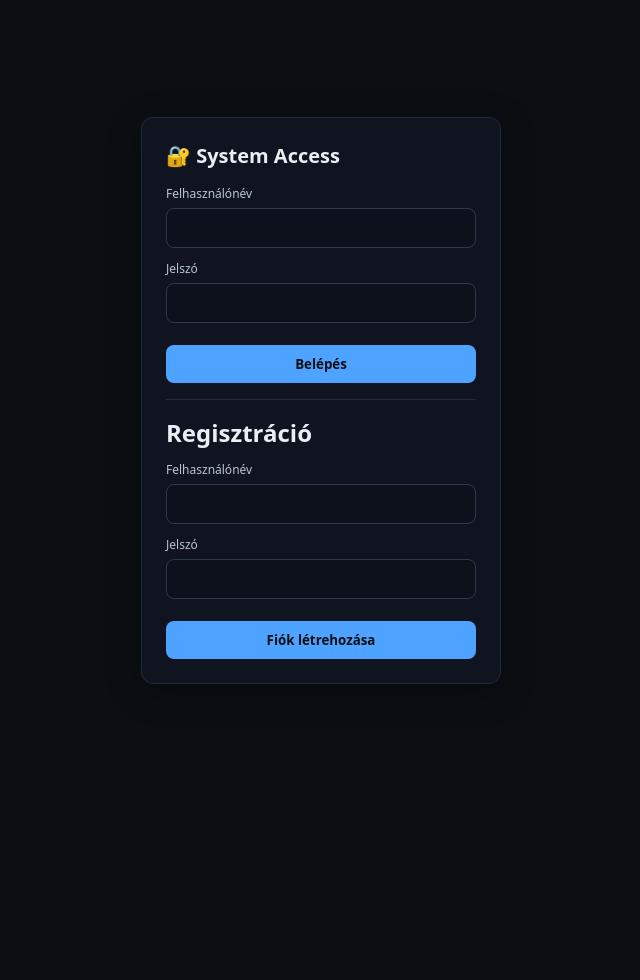
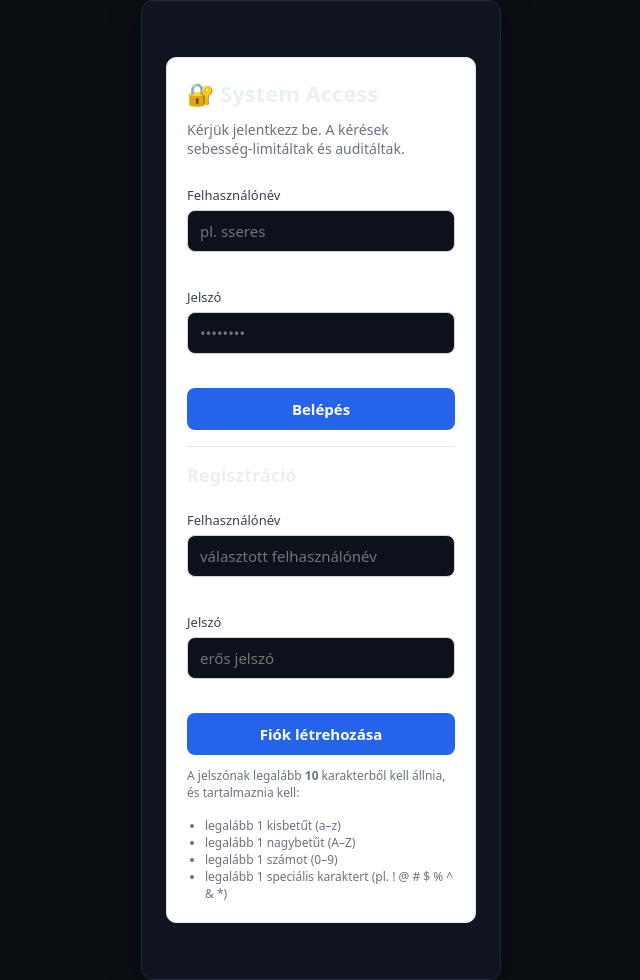
Before and after one commit to SandorSeres/secure_login, a Python web app: template api/app/templates/standard_login.html in a window 1280 px wide. Shown: the whole page, without its empty margins (319-959 px from the left). Before the commit the page ends 684 px from the top, so only its background shows below. Run offline with Jinja, Linux system fonts and the light colour scheme; the template is opened without the code that fills it, so the values that code supplies are empty.

Commit message:
Update standard_login.html

```diff
--- a/api/app/templates/standard_login.html
+++ b/api/app/templates/standard_login.html
@@ -1,37 +1,99 @@
 {% extends "base.html" %}
+
 {% block content %}
-<h1 class="title">🔐 System Access</h1>
+<style>
+  /* Visszafogott, base.html-re épülő stílusok */
+  .auth-card{
+    max-width: 560px; margin: 32px auto; padding: 20px;
+    border: 1px solid #e5e7eb; border-radius: 10px; background: #fff;
+  }
+  .auth-title{ margin: 0 0 12px; font-size: 22px; font-weight: 700; }
+  .sub{ margin: 4px 0 16px; color:#6b7280; font-size: 14px; }
+  form{ display: grid; gap: 12px; }
+  .field label{ display: block; font-size: 13px; color:#374151; margin-bottom: 6px; }
+  .field input{
+    width: 100%; padding: 10px 12px; font-size: 15px;
+    border: 1px solid #d1d5db; border-radius: 8px; outline: none;
+  }
+  .field input:focus{ border-color:#2563eb; box-shadow: 0 0 0 3px rgba(37,99,235,.15); }
+  .btn{
+    padding: 11px 14px; border: 0; border-radius: 8px; cursor: pointer;
+    background:#2563eb; color:#fff; font-weight: 700; font-size: 15px;
+  }
+  .btn:hover{ filter: brightness(1.05); }
+  .sep{ height:1px; background: #e5e7eb; margin: 16px 0; }
 
+  /* Flash üzenet (cookie-ból jön), automatikus elhalványítással */
+  .flash-msg{
+    background:#fef2f2; color:#b91c1c; border:1px solid #fecaca;
+    padding:10px; border-radius:8px; margin: 0 0 12px; font-size:14px; text-align:center;
+    opacity:1; transition: opacity .8s ease-out;
+  }
+  .flash-hide{ opacity:0; }
+
+  /* Jelszó tipp blokk margói a lista és a bekezdés között */
+  .hint{ color:#6b7280; font-size: 12px; }
+</style>
+
+<div class="auth-card" role="region" aria-labelledby="hdr">
+  <h1 id="hdr" class="auth-title">🔐 System Access</h1>
+  <p class="sub">Kérjük jelentkezz be. A kérések sebesség-limitáltak és auditáltak.</p>
+
+  {# Flash üzenet megjelenítése (main.py a "flash" sütiből tölti be "message"-be) #}
   {% if message %}
-<div class="msg">{{ message }}</div>
+    <div id="flash" class="flash-msg">{{ message }}</div>
   {% endif %}
 
-<form method="post" action="/auth/login">
+  <!-- BEJELENTKEZÉS -->
+  <form method="post" action="/auth/login" autocomplete="on">
     <input type="hidden" name="csrf_token" value="{{ csrf_token }}">
     <div class="field">
-    <label>Felhasználónév</label>
-    <input name="username" type="text" required autocomplete="username">
+      <label for="u">Felhasználónév</label>
+      <input id="u" name="username" type="text" required autocomplete="username" placeholder="pl. sseres">
     </div>
     <div class="field">
-    <label>Jelszó</label>
-    <input name="password" type="password" required autocomplete="current-password">
+      <label for="p">Jelszó</label>
+      <input id="p" name="password" type="password" required autocomplete="current-password" placeholder="••••••••">
     </div>
     <button class="btn" type="submit">Belépés</button>
   </form>
 
-<hr>
+  <div class="sep"></div>
 
-<h2>Regisztráció</h2>
-<form method="post" action="/auth/register">
+  <!-- REGISZTRÁCIÓ -->
+  <h2 class="auth-title" style="font-size:18px; margin-top:0;">Regisztráció</h2>
+  <form method="post" action="/auth/register" autocomplete="off">
     <input type="hidden" name="csrf_token" value="{{ csrf_token }}">
     <div class="field">
-    <label>Felhasználónév</label>
-    <input name="username" type="text" required autocomplete="username">
+      <label for="ru">Felhasználónév</label>
+      <input id="ru" name="username" type="text" required autocomplete="off" placeholder="választott felhasználónév">
     </div>
     <div class="field">
-    <label>Jelszó</label>
-    <input name="password" type="password" required autocomplete="new-password">
+      <label for="rp">Jelszó</label>
+      <input id="rp" name="password" type="password" required autocomplete="new-password" placeholder="erős jelszó">
     </div>
     <button class="btn" type="submit">Fiók létrehozása</button>
+
+    <!-- Jelszókövetelmények – összhangban a Pydantic validációval (>=10, kis/nagy/szám/spec) -->
+    <p class="hint" style="margin-bottom:0;">
+      A jelszónak legalább <strong>10</strong> karakterből kell állnia, és tartalmaznia kell:
+    </p>
+    <ul class="hint" style="margin-top:4px; padding-left: 18px;">
+      <li>legalább 1 kisbetűt (a–z)</li>
+      <li>legalább 1 nagybetűt (A–Z)</li>
+      <li>legalább 1 számot (0–9)</li>
+      <li>legalább 1 speciális karaktert (pl. ! @ # $ % ^ &amp; *)</li>
+    </ul>
   </form>
+</div>
+
+<!-- Kis inline JS a flash üzenet automatikus eltüntetésére -->
+<script>
+  (function(){
+    var el = document.getElementById('flash');
+    if (!el) return;
+    setTimeout(function(){ el.classList.add('flash-hide'); }, 3000);
+    setTimeout(function(){ el.remove(); }, 4000);
+  })();
+</script>
 {% endblock %}
```
Lines whose indentation alone changed are shown as unchanged.
